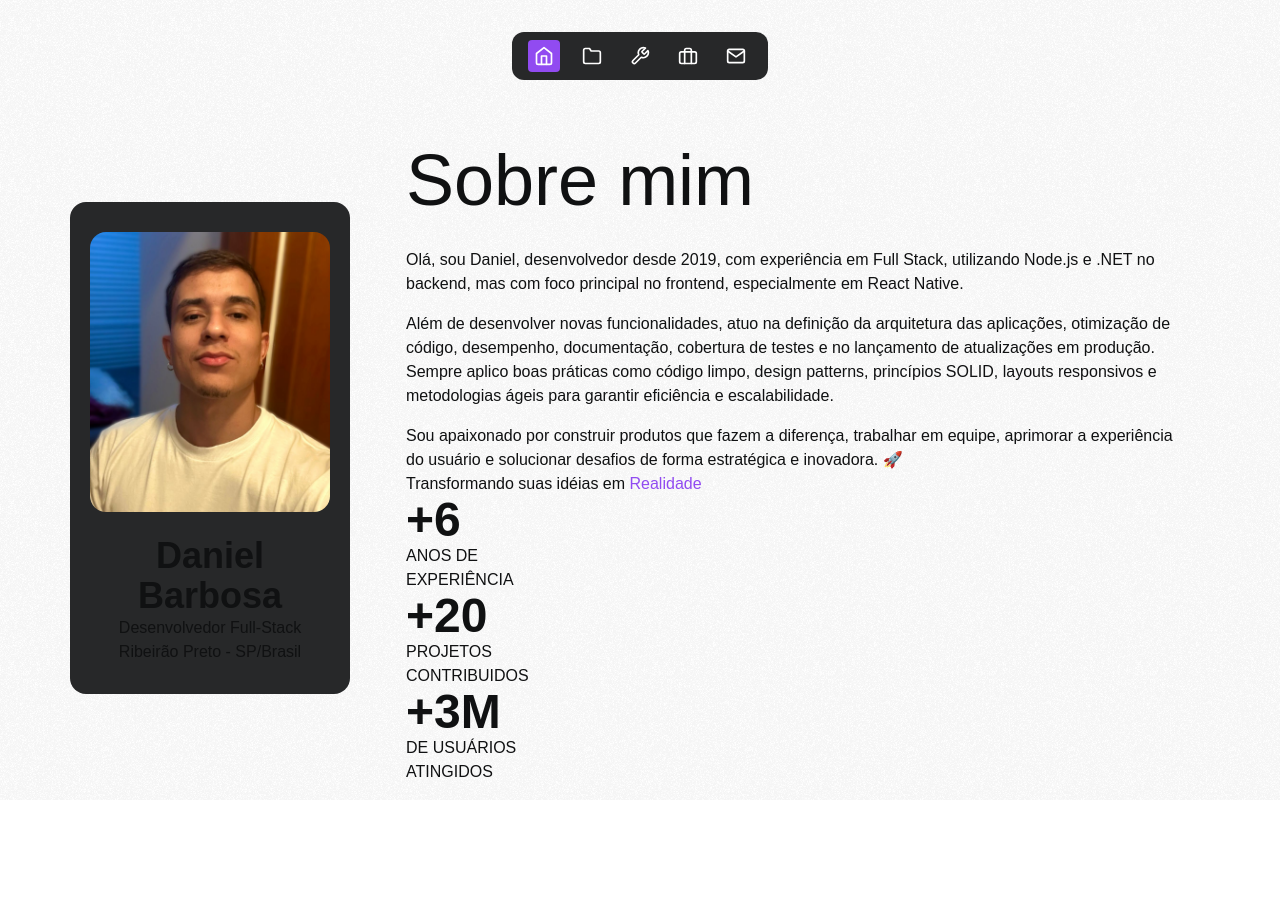
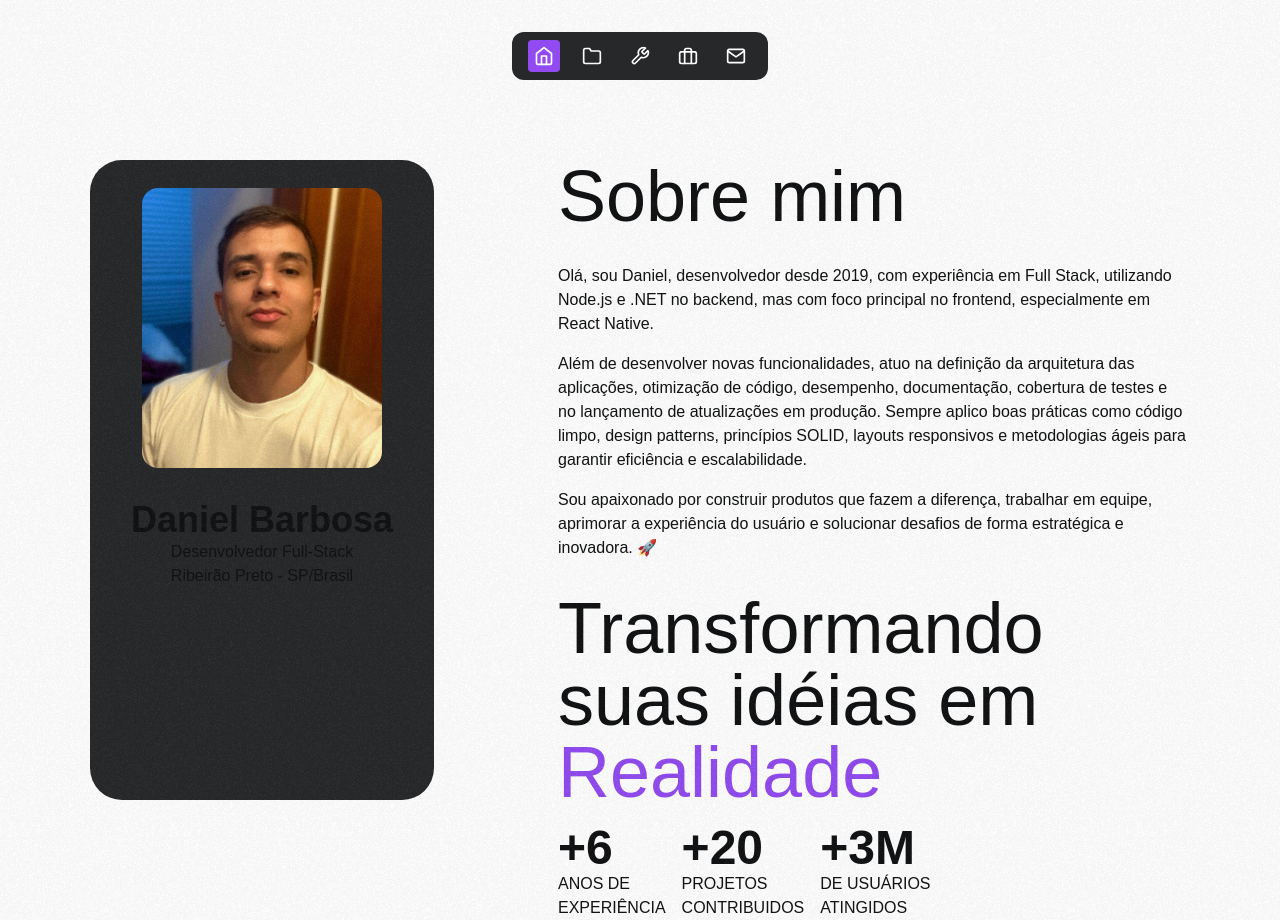
Before and after one commit to danielJunio0/portfolio, a Next.js app: page / in a window 1280 px wide. Before the commit the page ends 800 px from the top, so only its background shows below. Built offline with nearby package versions, Linux system fonts and the light colour scheme.

Commit message:
Ajuste estilização

```diff
--- a/src/app/experience/page.tsx
+++ b/src/app/experience/page.tsx
@@ -2,12 +2,12 @@ export default function Experience() {
 
   return (
     <section >
-      <h1 className="">Transformando suas idéias em {" "}
+      <h1 className="text-7xl">Transformando suas idéias em {" "}
         <span className="text-[#914bf1]">
           Realidade
         </span>
       </h1>
-      <div className="">
+      <div className="flex flex-row gap-4 mt-4">
         <div >
           <p className="font-bold text-5xl"> +6</p>
           <p className="uppercase">Anos de</p>
--- a/src/app/home/page.tsx
+++ b/src/app/home/page.tsx
@@ -1,6 +1,6 @@
 const Home = () => {
   return (
-    <div className="">
+    <div className="mb-8">
       <h1 className="text-7xl">Sobre mim</h1>
       <p className="mb-4 mt-8">
         Olá, sou Daniel, desenvolvedor desde 2019, com experiência em Full Stack, utilizando Node.js e .NET no backend, mas com foco principal no frontend, especialmente em React Native.
--- a/src/app/layout.tsx
+++ b/src/app/layout.tsx
@@ -13,12 +13,14 @@ export default function RootLayout({
   return (
     <html lang="en">
       <body>
-        <Background />
-        <div className="flex justify-center">
+        <div className="w-auto min-h-screen items-center flex justify-start relative pt-40">
+          <Background />
           <NavBar />
-          <div className="flex flex-col items-center justify-center pt-36 lg:flex-row max-w-[1140px] gap-8">
-            <ProfileContainer />
-            {children}
+          <div className="items-center flex flex-row gap-2 h-min justify-center w-full">
+            <div className="items-start gap-20  max-w-[1140px] flex flex-col lg:flex-row">
+              <ProfileContainer />
+              {children}
+            </div>
           </div>
         </div>
       </body>
--- a/src/components/Navbar/navbar.tsx
+++ b/src/components/Navbar/navbar.tsx
@@ -38,7 +38,7 @@ const NavBar = () => {
   ]
 
   return (
-    <div className="absolute top-8 left-1/2 -translate-x-1/2">
+    <div className="fixed lg:absolute top-5 lg:top-8 left-1/2 -translate-x-1/2 z-10">
       <nav className="bg-[#272829] rounded-xl flex-row flex pt-2 pr-4 pb-2 navbar">
         {items.map((item, index) => (
           <NavItem key={index} icon={item.icon} url={item.url} isActive={pathname == item.url} />
--- a/src/components/ProfileContainer/index.tsx
+++ b/src/components/ProfileContainer/index.tsx
@@ -4,7 +4,12 @@ import ProfilePic from "../../../public/profilepic.jpg";
 const ProfileContainer = () => {
 
   return (
-    <div className="px-5 py-[30px] bg-[#272829] rounded-2xl items-center flex flex-col gap-6 h-fit w-fit mb-8">
+    <div className="bg-[#fff0] items-center flex flex-col flex-nowrap gap-10 h-min justify-center relative lg:sticky top-10 w-min z-1 py-0 px-5">
+      <div className="contents">
+
+        <div className="flex-none h-[640px] relative w-[344px] z-1">
+          <div className="bg-[#272829] rounded-4xl h-full w-full opacity-100 items-center flex flex-col flex-nowrap gap-8 justify-start overflow-hidden py-7 px-5 relative ">
+
             <div className="rounded-2xl h-[280px] w-[240px] overflow-hidden">
 
               <Image src={ProfilePic} objectFit="cover" alt="Profile Pic" className="w-full h-full object-cover" />
@@ -15,6 +20,9 @@ const ProfileContainer = () => {
               <p>Ribeirão Preto - SP/Brasil</p>
             </div>
           </div>
+        </div>
+      </div>
+    </div>
   )
 }
 
--- a/src/components/background/background.tsx
+++ b/src/components/background/background.tsx
@@ -2,16 +2,18 @@ import backgroundimage from "../../../public/background.png";
 
 const Background = () => {
   return (
-    <div style={{
-      backgroundImage: `url(${backgroundimage.src})`,
-      backgroundRepeat: 'repeat',
-      width: '100%',
-      height: '100vh',
-      backgroundSize: 161,
-      opacity:0.04,
-      position:'absolute',
-      zIndex:-1,
-    }}/>
+    <div className="flex-none h-full left-0 pointer-events-none absolute top-0 w-full z-10">
+
+      <div style={{
+        backgroundImage: `url(${backgroundimage.src})`,
+        backgroundRepeat: 'repeat',
+        width: '100%',
+        height: '100%',
+        backgroundSize: 161,
+        opacity: 0.04,
+        position: 'absolute',
+      }} />
+    </div>
   )
 }
 
```
Also changed, not shown: src/app/page.tsx (line endings or trailing spaces). Lines whose indentation alone changed are shown as unchanged.
